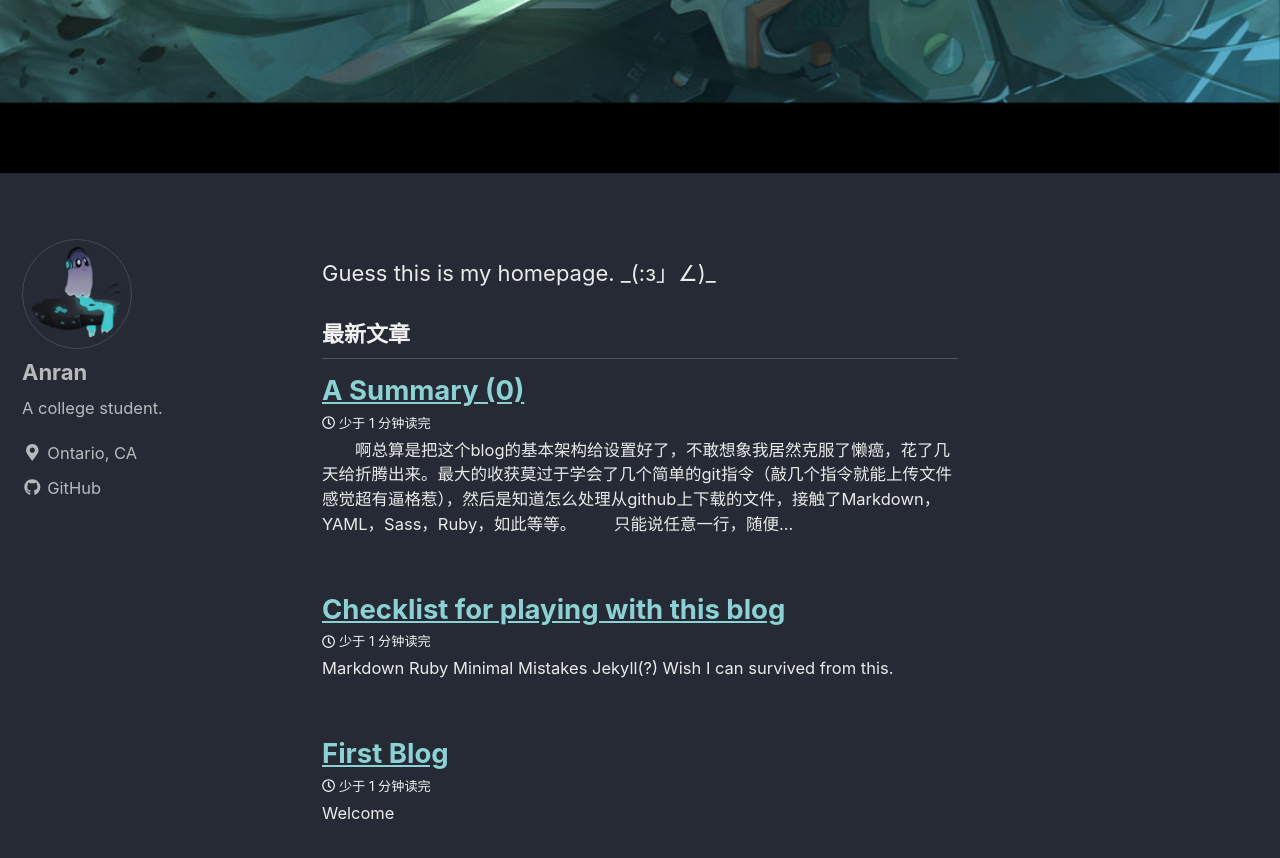
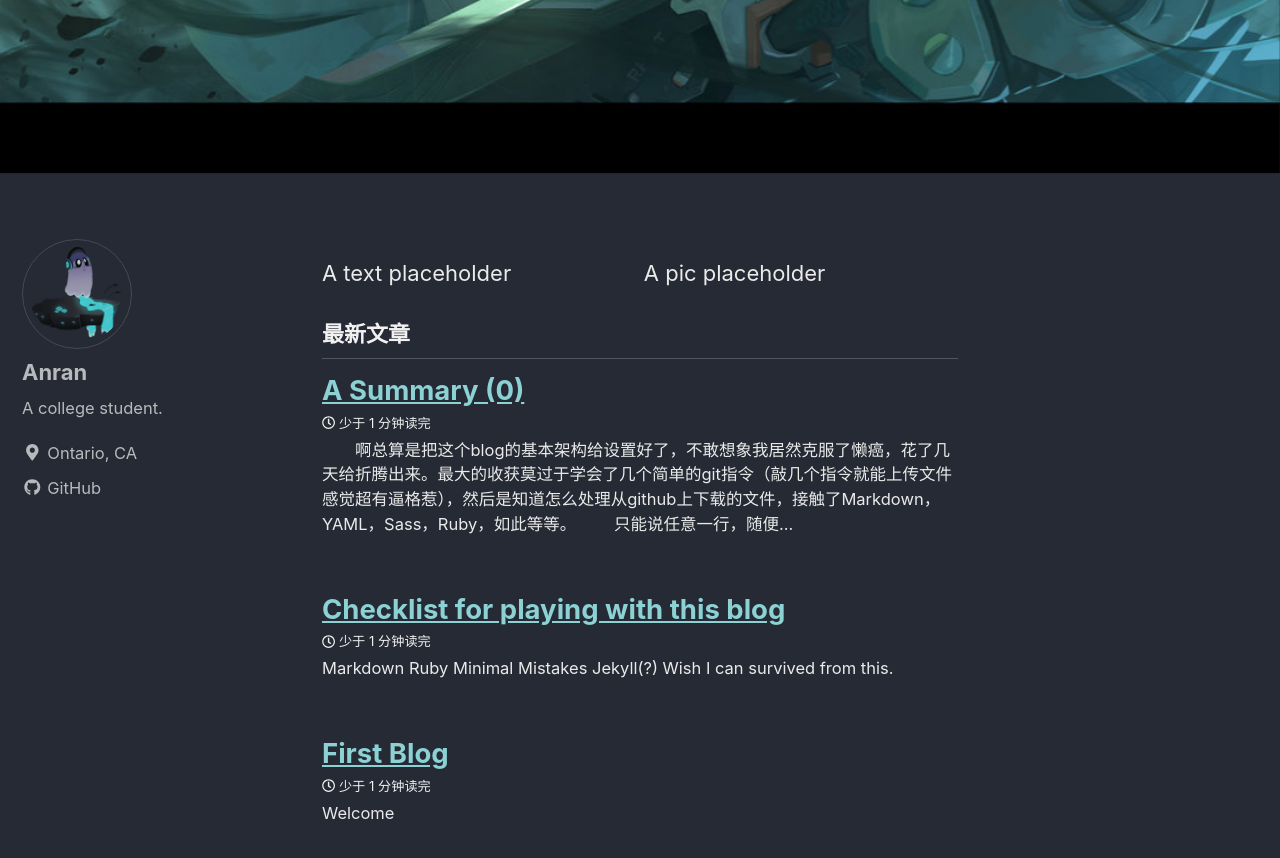
Before and after one commit to AnranQ96/a-normal-blog, a Jekyll site: the page built from index.html, in a window 1280 px wide and 900 px high, scrolled down 783 px. Shown: the top 858 px of the window. Built offline with Jekyll 4.4.1, drawn with Linux system fonts in a browser that asks for light colours; cached includes are drawn as plain includes; nearby versions of some CDN libraries; the list of posts is cut into pages by our own code.

Commit message:
edit the home a bit

```diff
--- a/index.html
+++ b/index.html
@@ -6,4 +6,7 @@ header:
   image_description: "A header image"
 ---
 
-Guess this is my homepage. _(:з」∠)_
+<div style = "display: grid; grid-template-columns: auto auto">
+  <div style = "grid-column: 1/2;">A text placeholder</div>
+  <div style = "grid-column: 2/3;">A pic placeholder</div>
+</div>
```
Also changed, not shown: _posts/2019-05-12-summary0.md (+1 -1 lines).
